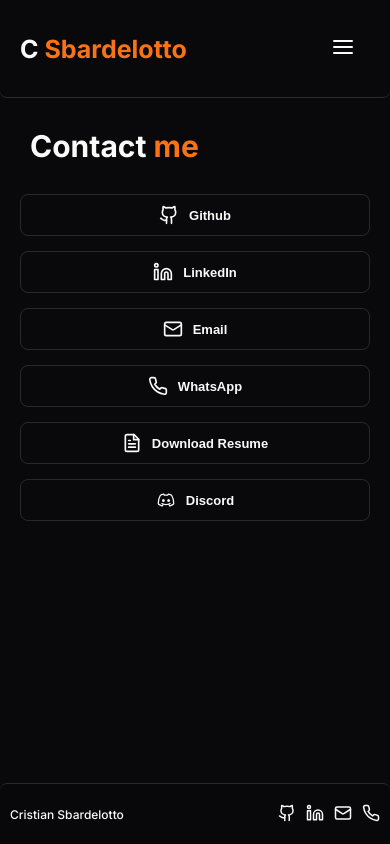
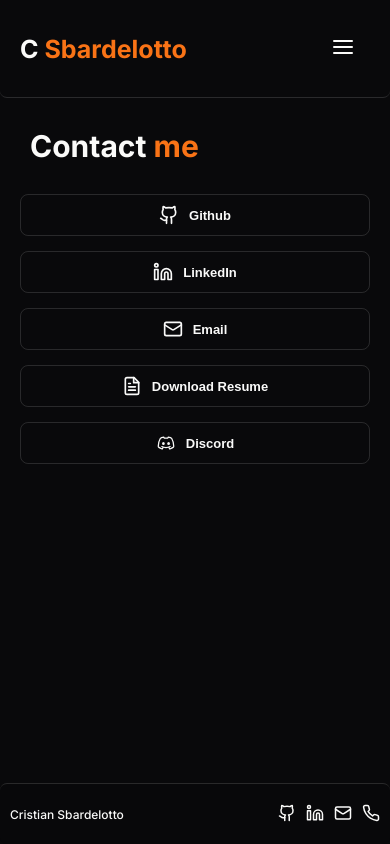
Before and after one commit to cristian-sbardelotto/portfolio, a Next.js app: page /contact in a window 390 px wide. Built offline with nearby package versions, Linux system fonts and the light colour scheme.

Commit message:
refactor: remove phone link

```diff
--- a/src/components/ContactLinks/index.tsx
+++ b/src/components/ContactLinks/index.tsx
@@ -1,11 +1,11 @@
 import Link from 'next/link';
+import Image from 'next/image';
 
 import { Button } from '../Button';
 
-import { Github, Linkedin, Mail, Phone, FileText } from 'lucide-react';
+import { Github, Linkedin, Mail, FileText } from 'lucide-react';
 import discordIcon from 'public/assets/discord.svg';
 import * as S from './styles';
-import Image from 'next/image';
 
 export function ContactLinks() {
   return (
@@ -53,20 +53,6 @@
       </li>
 
       <li style={{ animationDelay: '2.25s' }}>
-        <Link
-          href='https://api.whatsapp.com/send?phone=5551996380154'
-          target='_blank'
-        >
-          <Button
-            variant='dark'
-            className='green'
-          >
-            <Phone size={22} /> WhatsApp
-          </Button>
-        </Link>
-      </li>
-
-      <li style={{ animationDelay: '2.75s' }}>
         <a
           download
           href='/documents/resume.pdf'
@@ -77,7 +63,7 @@
         </a>
       </li>
 
-      <li style={{ animationDelay: '3.25s' }}>
+      <li style={{ animationDelay: '2.75s' }}>
         <Link
           href='https://discord.com/users/669660510093967371'
           target='_blank'
--- a/src/components/ContactLinks/styles.ts
+++ b/src/components/ContactLinks/styles.ts
@@ -40,10 +40,6 @@
       color: #ce3c30;
     }
 
-    .green {
-      color: #25d366;
-    }
-
     .dark-blue {
       -webkit-filter: brightness(0.5);
       filter: brightness(0.5);
```
